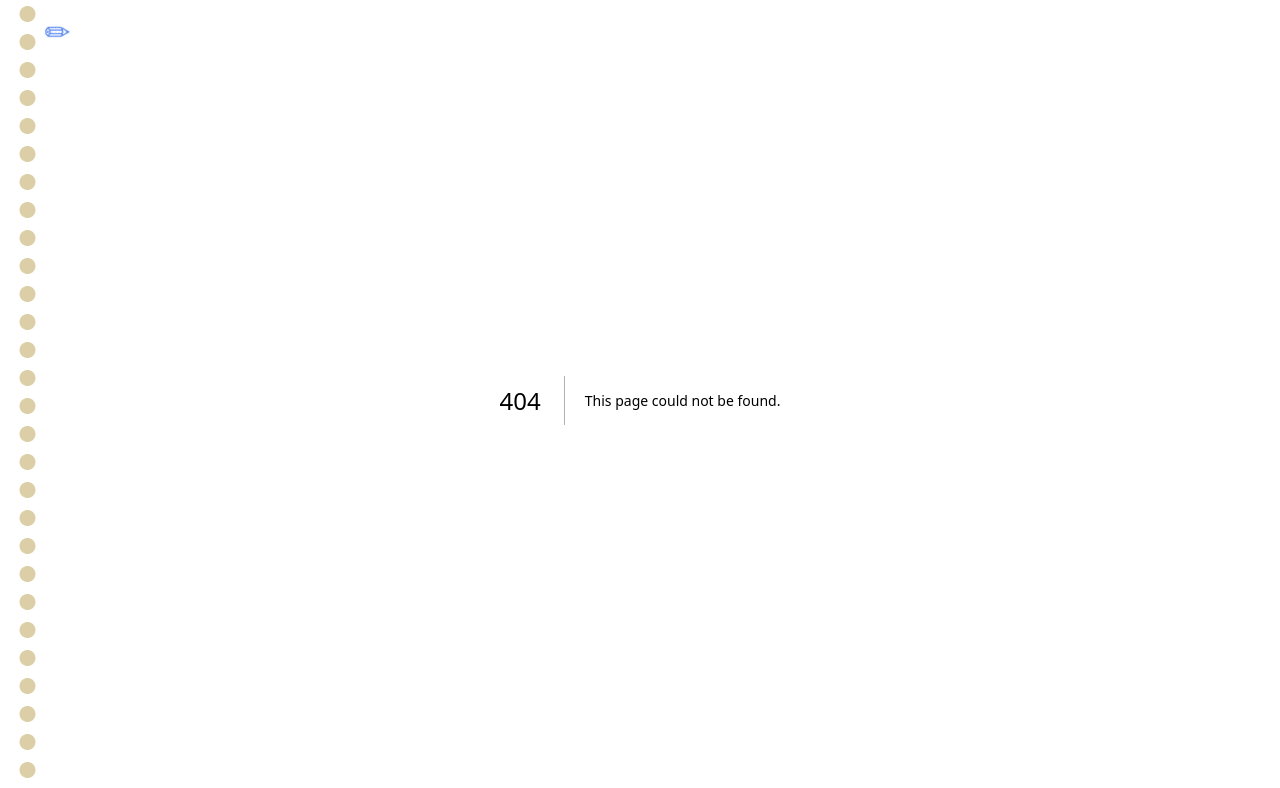
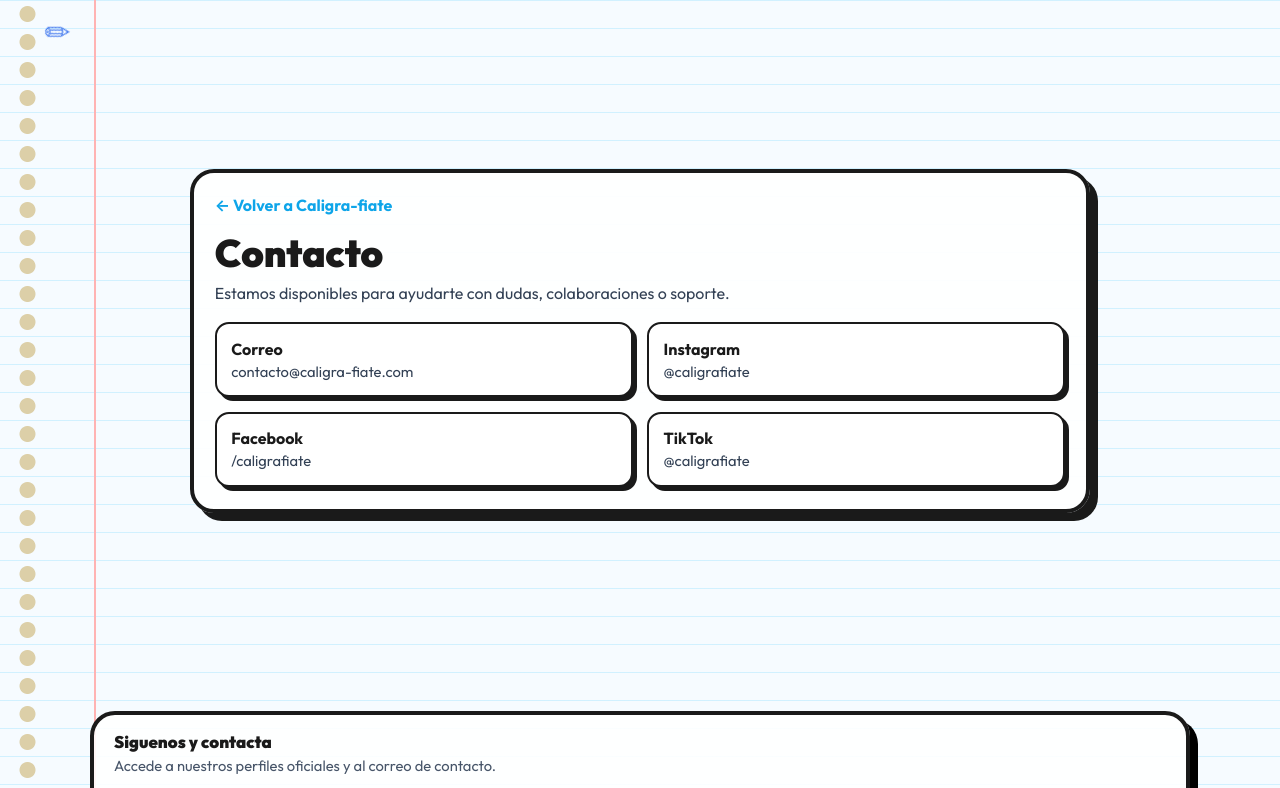
Before and after one commit to jesusprodriguezUnir/Caligrafia, a Next.js app: page /contacto in a window 1280 px wide. Before the commit this address had no page. Shown: the top 788 px of the page. Built offline with nearby package versions, Linux system fonts and the light colour scheme; a web font is replaced by a local one.

Commit message:
feat: agregar página de contacto con enlaces y código QR, y actualizar dependencias

```diff
--- a/package.json
+++ b/package.json
@@ -12,6 +12,7 @@
   "dependencies": {
     "@supabase/supabase-js": "^2.101.1",
     "next": "16.2.2",
+    "qrcode": "^1.5.4",
     "react": "19.2.4",
     "react-dom": "19.2.4"
   },
@@ -19,6 +20,7 @@
     "@tailwindcss/postcss": "^4.2.2",
     "@types/fs-extra": "^11.0.4",
     "@types/node": "^20.19.37",
+    "@types/qrcode": "^1.5.6",
     "@types/react": "^19",
     "@types/react-dom": "^19",
     "autoprefixer": "^10.4.27",
--- /dev/null
+++ b/src/app/contacto/contacto.module.css
@@ -0,0 +1,73 @@
+.main {
+  min-height: 78vh;
+  width: min(900px, 100% - 2rem);
+  margin: 1.8rem auto 2.4rem;
+  display: grid;
+  place-items: center;
+}
+
+.card {
+  width: 100%;
+  background: rgba(255, 255, 255, 0.94);
+  border: 4px solid #1a1a1a;
+  border-radius: 24px;
+  box-shadow: 8px 8px 0 #1a1a1a;
+  padding: 1.4rem 1.3rem;
+}
+
+.backLink {
+  display: inline-block;
+  margin-bottom: 0.9rem;
+  font-weight: 700;
+  color: #0ea5e9;
+}
+
+.title {
+  font-size: clamp(1.7rem, 5vw, 2.4rem);
+  color: #1a1a1a;
+  font-weight: 900;
+  margin-bottom: 0.35rem;
+}
+
+.subtitle {
+  color: #334155;
+  margin-bottom: 1.2rem;
+}
+
+.grid {
+  display: grid;
+  grid-template-columns: repeat(2, minmax(0, 1fr));
+  gap: 0.9rem;
+}
+
+.item {
+  display: flex;
+  flex-direction: column;
+  gap: 0.2rem;
+  border: 2px solid #1a1a1a;
+  border-radius: 14px;
+  padding: 0.9rem;
+  background: #ffffff;
+  box-shadow: 4px 4px 0 #1a1a1a;
+  transition: transform 0.15s ease, box-shadow 0.15s ease;
+}
+
+.item:hover {
+  transform: translate(-1px, -1px);
+  box-shadow: 6px 6px 0 #1a1a1a;
+}
+
+.item strong {
+  color: #1a1a1a;
+}
+
+.item span {
+  color: #334155;
+  font-size: 0.92rem;
+}
+
+@media (max-width: 640px) {
+  .grid {
+    grid-template-columns: 1fr;
+  }
+}
--- /dev/null
+++ b/src/app/contacto/page.tsx
@@ -0,0 +1,48 @@
+import Link from "next/link";
+import styles from "./contacto.module.css";
+
+const contactLinks = {
+  email: "mailto:contacto@caligra-fiate.com",
+  instagram: "https://www.instagram.com/caligrafiate",
+  facebook: "https://www.facebook.com/caligrafiate",
+  tiktok: "https://www.tiktok.com/@caligrafiate",
+};
+
+export default function ContactoPage() {
+  return (
+    <main className={styles.main}>
+      <section className={styles.card}>
+        <Link href="/caligrafiate" className={styles.backLink}>
+          ← Volver a Caligra-fiate
+        </Link>
+
+        <h1 className={styles.title}>Contacto</h1>
+        <p className={styles.subtitle}>
+          Estamos disponibles para ayudarte con dudas, colaboraciones o soporte.
+        </p>
+
+        <div className={styles.grid}>
+          <a className={styles.item} href={contactLinks.email}>
+            <strong>Correo</strong>
+            <span>contacto@caligra-fiate.com</span>
+          </a>
+
+          <a className={styles.item} href={contactLinks.instagram} target="_blank" rel="noopener noreferrer">
+            <strong>Instagram</strong>
+            <span>@caligrafiate</span>
+          </a>
+
+          <a className={styles.item} href={contactLinks.facebook} target="_blank" rel="noopener noreferrer">
+            <strong>Facebook</strong>
+            <span>/caligrafiate</span>
+          </a>
+
+          <a className={styles.item} href={contactLinks.tiktok} target="_blank" rel="noopener noreferrer">
+            <strong>TikTok</strong>
+            <span>@caligrafiate</span>
+          </a>
+        </div>
+      </section>
+    </main>
+  );
+}
```
Also changed, not shown: src/app/caligrafiate/caligrafiate.module.css (+78 -0 lines), src/app/caligrafiate/page.tsx (+73 -0 lines), 1 other file (tests, documents, lock files or other folders).
